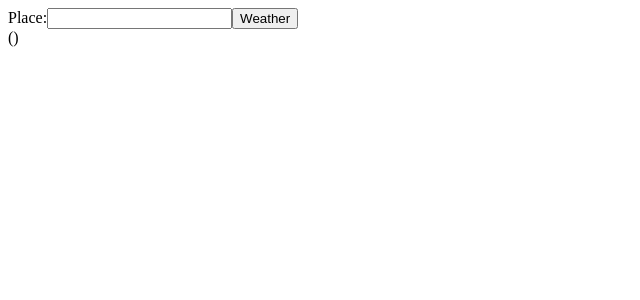
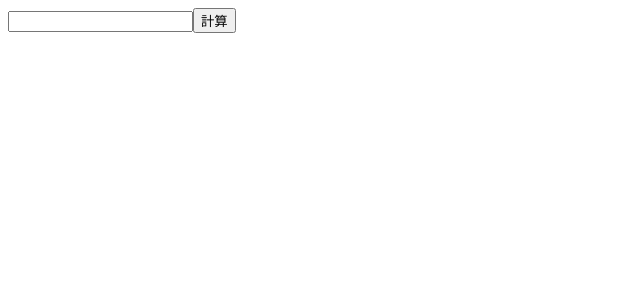
Before and after one commit to PNcnn/tenki-react, a React (Create React App) app: page / in a window 1280 px wide. Shown: the top 300 px of the page, without its empty margins (0-640 px from the left). Built offline with nearby package versions, Linux system fonts and the light colour scheme.

Commit message:
redux temp

```diff
--- a/src/index.js
+++ b/src/index.js
@@ -1,57 +1,110 @@
-import React from 'react';
-import ReactDOM from 'react-dom';
-class NameForm extends React.Component {
-  constructor(props) {
-    super(props);
-    this.state = {
-      value: '',
-      weather: [],
-      data: ''
-    };
+import React from 'react'
+import ReactDOM from 'react-dom'
+import { createStore } from 'redux'
+import { Provider, connect } from 'react-redux'
 
-    this.handleChange = this.handleChange.bind(this);
-    this.handleSubmit = this.handleSubmit.bind(this);
-  }
+//Presentational Components
+class AppComponents extends React.Component {
 
-  handleChange(event) {
-    this.setState({value: event.target.value});
-  }
-
-  handleSubmit(event) {
-    const appid =''
-    const url = 'https://api.openweathermap.org/data/2.5/weather?q='+ this.state.value +'&appid='+ appid
-    var obj = []
-    fetch(url)
-      .then(response => response.json())
-      .then(data =>
-        this.setState({
-          weather: data
-        })
-      );
-      console.log(this.state.weather.weather)
-      if(this.state.weather.weather){
-        obj = this.state.weather.weather[0].description
-        console.log(obj)
-        this.setState({data: obj})
-      }
-      event.preventDefault();
+  send(e){
+    this.props.onClick(this.refs.inputText.value);
   }
 
   render() {
     return (
-      <form onSubmit={this.handleSubmit}>
-        <label>
-          Place:
-          <input type="text" value={this.state.value} onChange={this.handleChange} />
-        </label>
-        <input type="submit" value="Weather" />
-        <br />({this.state.data}){this.state.value}
-      </form>
+      <div>
+        <input type="text" defaultValue="" ref="inputText" />
+        <button onClick={this.send.bind(this)}>計算</button>
+        <br />
+        {this.props.price}<br />
+        {this.props.weather}
+      </div>
     );
   }
 }
 
+function mapStateToProps(state) {
+  return {
+    price: state.price,
+    data: state.data,
+    weather: state.weather
+  };
+}
+
+function mapDispatchToProps(dispatch) {
+  return {
+    onClick(price,data,weather){
+      dispatch(addTax(price,data,weather));
+    }
+  };
+}
+
+let AppContainer = connect(
+  mapStateToProps,
+  mapDispatchToProps
+)(AppComponents);
+
+
+
+// ActionCreator
+const ADDTAX = 'ADDTAX';
+function addTax(price,data,weather) {
+  return {
+    type: ADDTAX,
+    price,
+    data,
+    weather
+  };
+}
+
+
+// Reducer
+function appReducer(state, action) {
+  switch (action.type) {
+    case 'ADDTAX':
+      const appid ='f48d28e89819515c1b2f219c5bb5bca4'
+      const url = 'https://api.openweathermap.org/data/2.5/weather?q='+ action.price +'&appid='+ appid
+      fetch(url)
+      .then(response => response.json())
+      .then(data =>
+        state.data = data
+      );
+
+      state.price = action.price
+
+      if(state.data.weather){
+        console.log(state.data.weather[0].description)
+        state.weather = state.data.weather[0].description
+      }
+
+      console.log(state)
+
+      return {
+        data: state.data,
+        price: state.price,
+        weather: state.weather
+      }
+
+    default:
+      return state
+  }
+}
+
+
+//state初期化
+const initialState = {
+  price: '',
+  data: [],
+  weather: ''
+};
+
+//store作成
+const store = createStore(appReducer, initialState);
+
+//レンダリング
 ReactDOM.render(
-  <NameForm />,
+  <Provider store={store}>
+    <AppContainer />
+  </Provider>,
   document.getElementById('root')
 );
```
